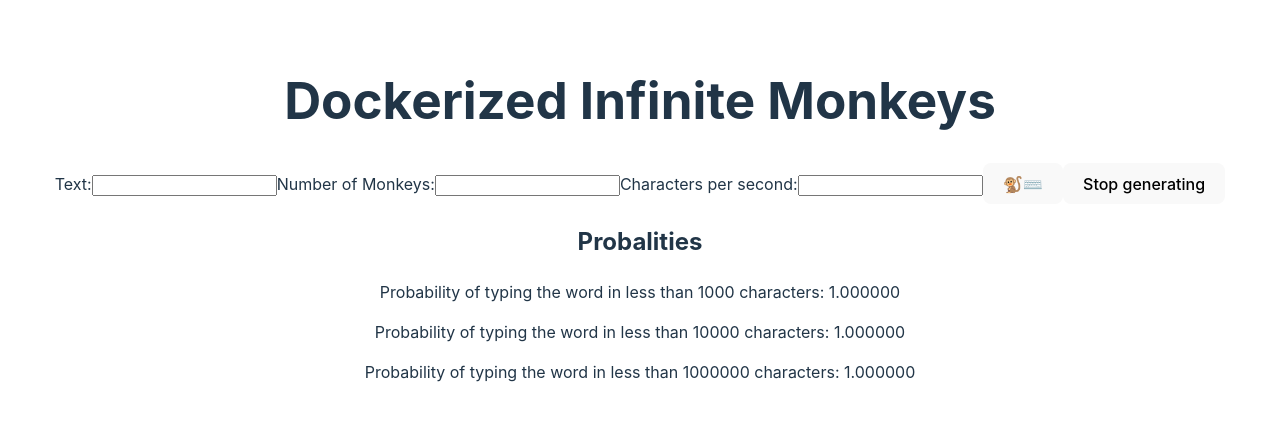
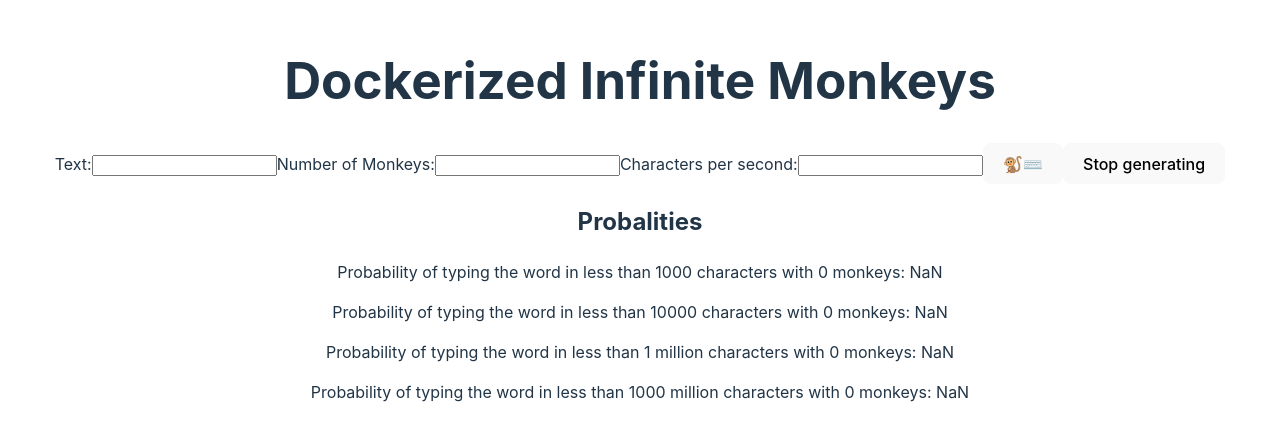
Before and after one commit to Jeanpefe/dockerized-infinite-monkeys, a React (Vite) app: page / in a window 1280 px wide. Shown: the part 181-622 px from the top of the page. Built offline with nearby package versions, Linux system fonts and the light colour scheme.

Commit message:
feat: display probabilities taking into account the number of monkeys

```diff
--- a/src/App.tsx
+++ b/src/App.tsx
@@ -59,9 +59,10 @@ function App() {
 	  </section>
 	  <section>
 		<h2>Probalities</h2>
-		<p>Probability of typing the word in less than 1000 characters: {(1-(1-(1/CHARACTERS.length)**inputText.length)**(1000/inputText.length)).toFixed(6)}</p>
-		<p>Probability of typing the word in less than 10000 characters: {(1-(1-(1/CHARACTERS.length)**inputText.length)**(10000/inputText.length)).toFixed(6)}</p>
-		<p>Probability of typing the word in less than 1000000 characters: {(1-(1-(1/CHARACTERS.length)**inputText.length)**(1000000/inputText.length)).toFixed(6)}</p>
+		<p>Probability of typing the word in less than 1000 characters with {inputNumberOfMonkeys} monkeys: {(1-(1-(1/CHARACTERS.length)**inputText.length)**(1000/inputText.length*inputNumberOfMonkeys)).toFixed(10)}</p>
+		<p>Probability of typing the word in less than 10000 characters with {inputNumberOfMonkeys} monkeys: {(1-(1-(1/CHARACTERS.length)**inputText.length)**(10000/inputText.length*inputNumberOfMonkeys)).toFixed(10)}</p>
+		<p>Probability of typing the word in less than 1 million characters with {inputNumberOfMonkeys} monkeys: {(1-(1-(1/CHARACTERS.length)**inputText.length)**(1000000/inputText.length*inputNumberOfMonkeys)).toFixed(25)}</p>
+		<p>Probability of typing the word in less than 1000 million characters with {inputNumberOfMonkeys} monkeys: {(1-(1-(1/CHARACTERS.length)**inputText.length)**(1000000000/inputText.length*inputNumberOfMonkeys)).toFixed(25)}</p>
 	  </section>
       <section style={{ "display": "flex", "gap": "2rem", "flexDirection": "column" }}>
         {
```
